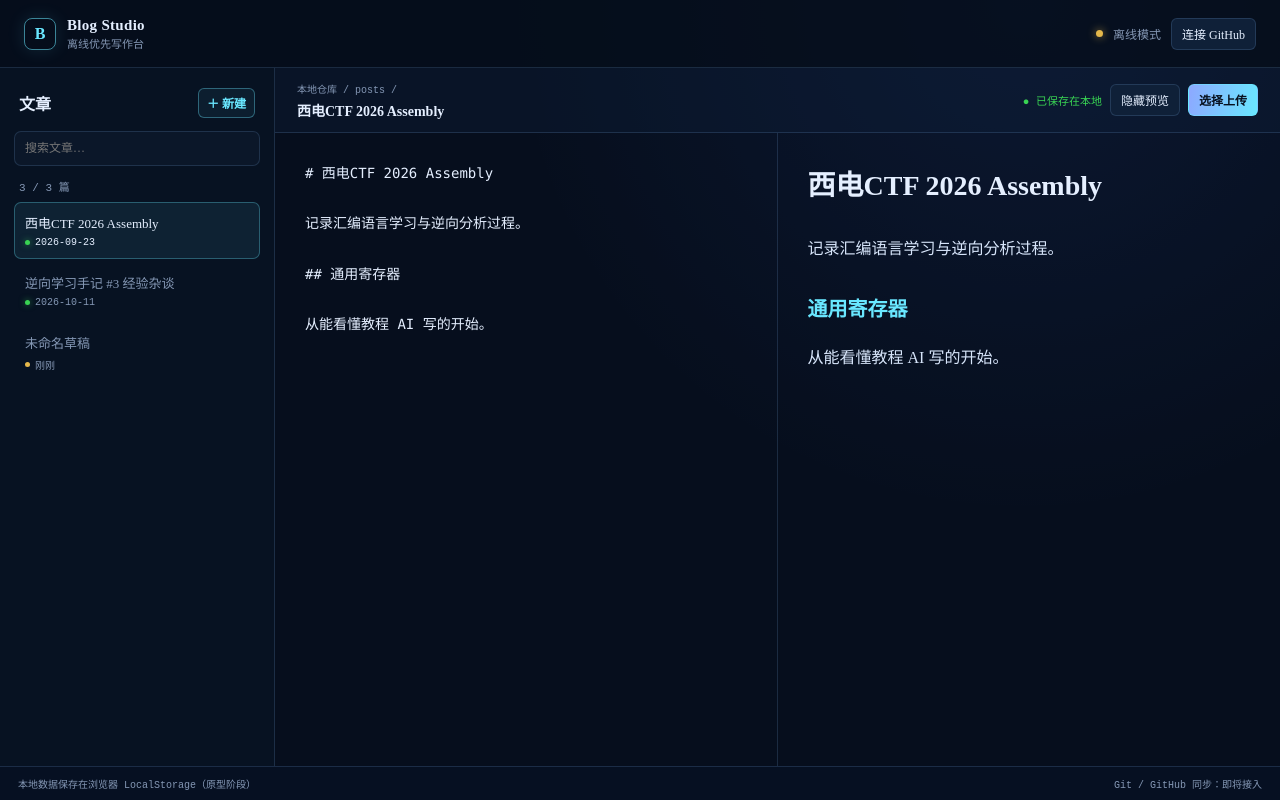
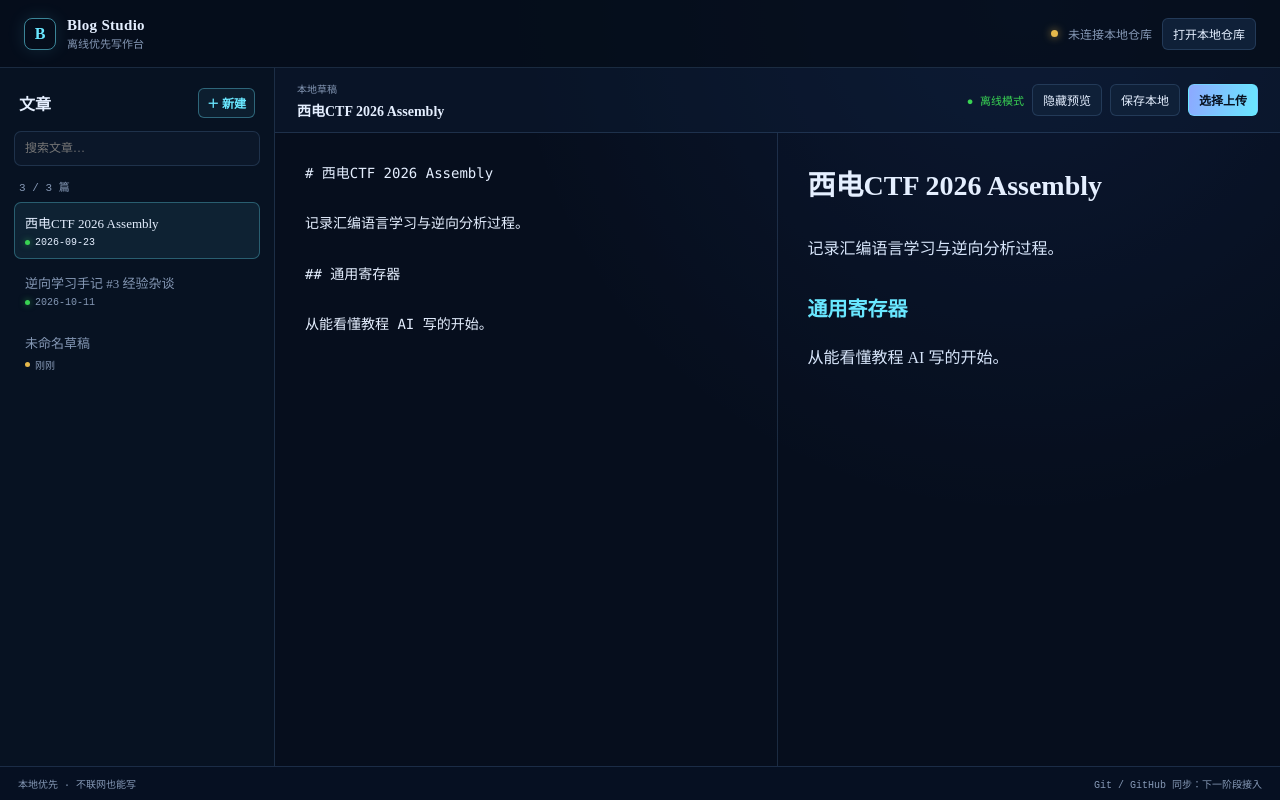
Before and after one commit to qinyuanxin132/blog-studio, a React (Vite) app: page / in a window 1280 px wide. Built offline with nearby package versions, Linux system fonts and the light colour scheme.

Commit message:
feat: open and save local markdown repository

```diff
--- a/src/App.tsx
+++ b/src/App.tsx
@@ -1,13 +1,46 @@
 import { useEffect, useMemo, useState } from 'react'
 import './App.css'
 
-type Post = { id: string; title: string; status: 'draft' | 'published'; updated: string; body: string }
+type Post = { id: string; title: string; status: 'draft' | 'published'; updated: string; body: string; path?: string; fileHandle?: any }
+
+type DirectoryHandle = any
 
 const initialPosts: Post[] = [
   { id: 'assembly', title: '西电CTF 2026 Assembly', status: 'published', updated: '2026-09-23', body: '# 西电CTF 2026 Assembly\n\n记录汇编语言学习与逆向分析过程。\n\n## 通用寄存器\n\n从能看懂教程 AI 写的开始。' },
   { id: 'reverse', title: '逆向学习手记 #3 经验杂谈', status: 'published', updated: '2026-10-11', body: '# 逆向学习手记 #3 经验杂谈\n\n把遇到的问题写下来，留给下次阅读。' },
   { id: 'new', title: '未命名草稿', status: 'draft', updated: '刚刚', body: '# 未命名草稿\n\n从这里开始写……' },
 ]
+
+function parsePost(path: string, body: string, fileHandle: any): Post {
+  const titleFromMeta = body.match(/^title:\s*["']?(.+?)["']?\s*$/m)?.[1]
+  const titleFromBody = body.match(/^#\s+(.+)$/m)?.[1]
+  const published = !/^published:\s*false\s*$/m.test(body)
+  return { id: path, path, fileHandle, title: titleFromMeta ?? titleFromBody ?? path.split('/').pop() ?? '未命名文章', status: published ? 'published' : 'draft', updated: '本地文件', body }
+}
+
+async function directoryAt(root: DirectoryHandle, parts: string[]) {
+  let current = root
+  for (const part of parts) current = await current.getDirectoryHandle(part)
+  return current
+}
+
+async function readMarkdownFiles(directory: DirectoryHandle, prefix = ''): Promise<Post[]> {
+  const posts: Post[] = []
+  for await (const [name, entry] of directory.entries()) {
+    if (entry.kind === 'file' && name.endsWith('.md')) {
+      const file = await entry.getFile()
+      posts.push(parsePost(`${prefix}${name}`, await file.text(), entry))
+    }
+  }
+  return posts
+}
+
+async function openPostsDirectory(root: DirectoryHandle) {
+  for (const candidate of [['src', 'content', 'posts'], ['content', 'posts'], ['posts']]) {
+    try { return { directory: await directoryAt(root, candidate), prefix: `${candidate.join('/')}/` } } catch { /* try next layout */ }
+  }
+  return { directory: root, prefix: '' }
+}
 
 function renderMarkdown(source: string) {
   return source
@@ -28,21 +61,53 @@ function App() {
   const [selectedId, setSelectedId] = useState(posts[0]?.id ?? '')
   const [query, setQuery] = useState('')
   const [preview, setPreview] = useState(true)
+  const [repo, setRepo] = useState<DirectoryHandle>(null)
+  const [repoName, setRepoName] = useState('未连接本地仓库')
+  const [message, setMessage] = useState('离线模式')
   const selected = posts.find((post) => post.id === selectedId) ?? posts[0]
   const filtered = useMemo(() => posts.filter((post) => post.title.toLowerCase().includes(query.toLowerCase())), [posts, query])
 
-  useEffect(() => { localStorage.setItem('blog-studio-demo-posts', JSON.stringify(posts)) }, [posts])
+  useEffect(() => { if (!repo) localStorage.setItem('blog-studio-demo-posts', JSON.stringify(posts)) }, [posts, repo])
 
-  const updateBody = (body: string) => setPosts((items) => items.map((post) => post.id === selected?.id ? { ...post, body, updated: '刚刚' } : post))
+  const openRepository = async () => {
+    try {
+      const picker = (window as any).showDirectoryPicker
+      if (!picker) { setMessage('当前浏览器不支持本地目录访问，请使用 Chrome/Edge'); return }
+      const handle = await picker({ mode: 'readwrite' })
+      const { directory, prefix } = await openPostsDirectory(handle)
+      const loaded = await readMarkdownFiles(directory, prefix)
+      if (!loaded.length) { setMessage('没有找到 Markdown 文章'); return }
+      setRepo(handle); setRepoName(handle.name); setPosts(loaded); setSelectedId(loaded[0].id); setMessage(`已读取 ${loaded.length} 篇文章`)
+    } catch (error) {
+      if ((error as Error).name !== 'AbortError') setMessage('打开仓库失败，请检查权限')
+    }
+  }
+
+  const updateBody = (body: string) => setPosts((items) => items.map((post) => post.id === selected?.id ? { ...post, body, updated: '未保存修改' } : post))
+  const saveSelected = async () => {
+    if (!selected) return
+    try {
+      if (selected.fileHandle) {
+        const writable = await selected.fileHandle.createWritable()
+        await writable.write(selected.body)
+        await writable.close()
+        setPosts((items) => items.map((post) => post.id === selected.id ? { ...post, updated: '刚刚' } : post))
+        setMessage(`已保存：${selected.path}`)
+      } else {
+        localStorage.setItem('blog-studio-demo-posts', JSON.stringify(posts))
+        setMessage('已保存到本地原型存储')
+      }
+    } catch { setMessage('保存失败：请重新授权本地目录') }
+  }
   const newPost = () => {
-    const post: Post = { id: `draft-${Date.now()}`, title: '未命名草稿', status: 'draft', updated: '刚刚', body: '# 未命名草稿\n\n' }
-    setPosts((items) => [post, ...items]); setSelectedId(post.id)
+    const post: Post = { id: `draft-${Date.now()}`, title: '未命名草稿', status: 'draft', updated: '未保存修改', body: '# 未命名草稿\n\n' }
+    setPosts((items) => [post, ...items]); setSelectedId(post.id); setMessage('新建本地草稿')
   }
 
   return <div className="studio-shell">
     <header className="studio-header">
       <div className="studio-brand"><span className="studio-mark">B</span><div><strong>Blog Studio</strong><small>离线优先写作台</small></div></div>
-      <div className="sync-state"><span className="offline-dot" />离线模式 <button onClick={() => alert('同步功能将在 GitHub 连接模块中启用')}>连接 GitHub</button></div>
+      <div className="sync-state"><span className="offline-dot" />{repoName}<button onClick={openRepository}>打开本地仓库</button></div>
     </header>
     <div className="studio-body">
       <aside className="post-sidebar">
@@ -52,14 +117,14 @@ function App() {
         <div className="post-items">{filtered.map((post) => <button key={post.id} className={`post-item ${post.id === selected?.id ? 'selected' : ''}`} onClick={() => setSelectedId(post.id)}><span className="post-item-title">{post.title}</span><span><i className={post.status} />{post.updated}</span></button>)}</div>
       </aside>
       <main className="editor-area">
-        <div className="editor-toolbar"><div><span className="crumb">本地仓库 / posts /</span><strong>{selected?.title}</strong></div><div className="toolbar-actions"><span className="saved">● 已保存在本地</span><button onClick={() => setPreview(!preview)}>{preview ? '隐藏预览' : '显示预览'}</button><button className="publish" onClick={() => alert('已保存本地修改；联网后可在这里选择提交并推送')}>选择上传</button></div></div>
+        <div className="editor-toolbar"><div><span className="crumb">{selected?.path ?? '本地草稿'}</span><strong>{selected?.title}</strong></div><div className="toolbar-actions"><span className="saved">● {message}</span><button onClick={() => setPreview(!preview)}>{preview ? '隐藏预览' : '显示预览'}</button><button onClick={saveSelected}>保存本地</button><button className="publish" onClick={() => setMessage('上传功能将在 GitHub 连接模块中启用')}>选择上传</button></div></div>
         <div className={`workbench ${preview ? '' : 'single'}`}>
           <textarea className="markdown-editor" value={selected?.body ?? ''} onChange={(event) => updateBody(event.target.value)} spellCheck={false} aria-label="Markdown 编辑器" />
           {preview && <article className="markdown-preview" dangerouslySetInnerHTML={{ __html: renderMarkdown(selected?.body ?? '') }} />}
         </div>
       </main>
     </div>
-    <footer className="studio-footer"><span>本地数据保存在浏览器 LocalStorage（原型阶段）</span><span>Git / GitHub 同步：即将接入</span></footer>
+    <footer className="studio-footer"><span>本地优先 · 不联网也能写</span><span>Git / GitHub 同步：下一阶段接入</span></footer>
   </div>
 }
 
```
Also changed, not shown: 1 other file (tests, documents, lock files or other folders).
